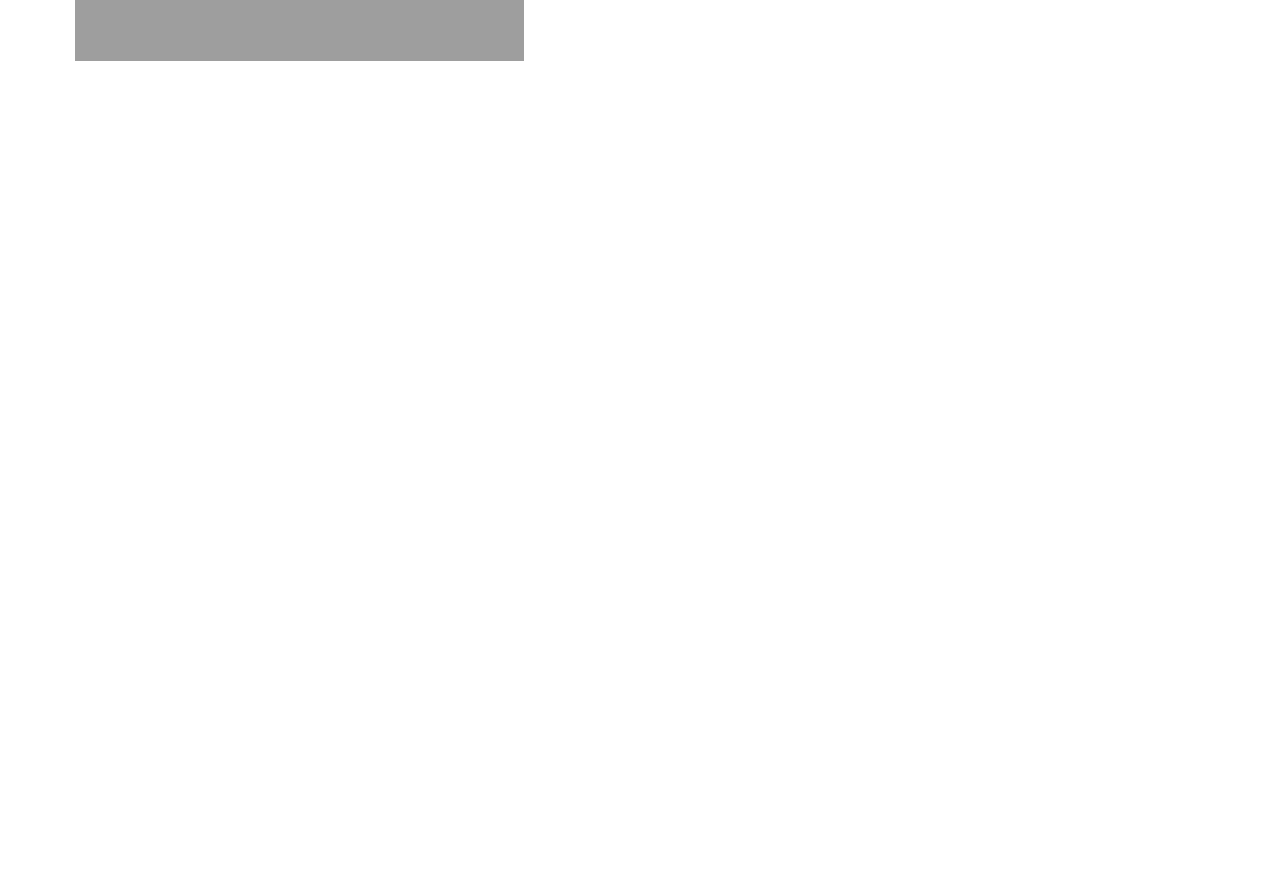
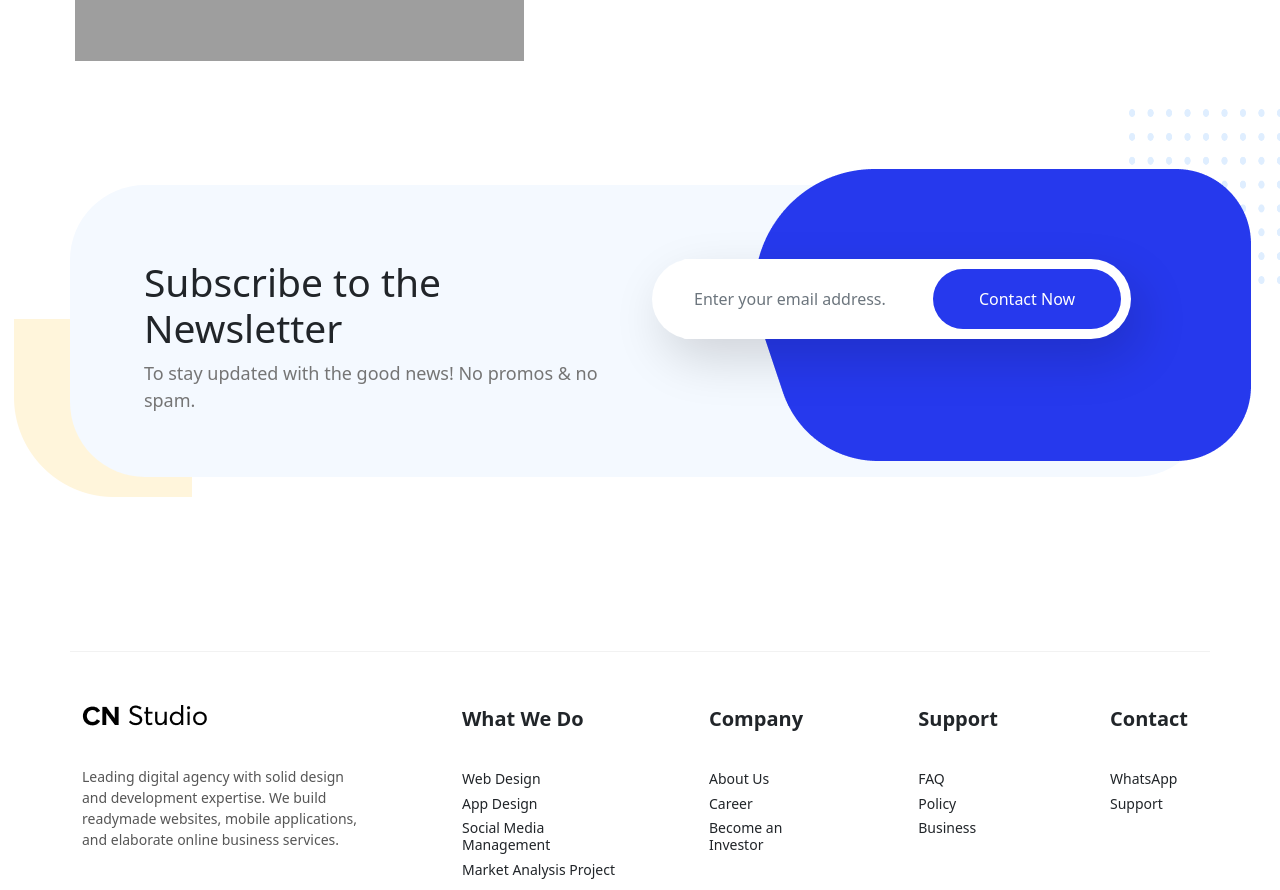
Before and after one commit to Swebi/cn-studio, a plain HTML site: page index.html in a window 1280 px wide. Shown: the part 3181-4071 px from the top of the page. Before the commit the page ends 3420 px from the top, so only its background shows below. Drawn offline with nearby package versions, Linux system fonts and the light colour scheme; grey boxes are pictures that could not be loaded; a script that the page names is missing.

Commit message:
complete with footer

```diff
--- a/index.html
+++ b/index.html
@@ -384,8 +384,156 @@
 
         </div>
 
+        <div class="container" id="newsletter" style="margin-top: 10%; margin-bottom: 7%;">
+
+            <div class="parent">
+
+              <div id="rectangle32">
+                <img src="assets/Rectangle 32.png" height=178 width=178>
+              </div>
+
+              <div id="group73">
+                <img src="assets/Group 73.png" height=175 width=154>
+              </div>
+
+              <div id="rectangle31">
+                <img src="assets/Rectangle 31.png">
+              </div>
+            </div>
+
+          <div class="row" >
+
+            <div class="col-6">
+              <h1 style="font-size: 39px;"> Subscribe to the Newsletter</h1>
+              <p style="font-size: 18px; color:#757575"> To stay updated with the good news! No promos & no spam.
+
+            </div>
+
+            <div class="col-6">
+
+              <div class="input-group" id="newsinput">
+                <input type="text" id="inputtext" class="form-control shadow-none"
+                 placeholder="Enter your email address.">
+                <button class="btn" id="newsbutton" type="submit">Contact Now</button>
+              </div>
+
+            </div>
+
+          </div>
+
+        </div>
+
       </div>
 
     </body>
 
+    <footer>
+
+      <div class="container" id="footer">
+
+        <div class="row">
+
+
+          <div class="col-4" style="padding-top: 50px;">
+
+            <img src="assets/CN Studio Footer.png" >
+
+
+            <p style="font-size: 14px; color: #565656; padding-top: 40px;">
+               Leading digital agency with solid design<br>
+               and development expertise. We build <br>
+               readymade websites, mobile applications,<br>
+                and elaborate online business services.</p>
+
+            <div class="row" style="padding-top: 30px;">
+
+              <div class="col-1" style="margin-right: 5%;">
+                <img src="assets/facebook.png">
+
+              </div>
+
+              <div class="col-1" style="margin-right: 5%;">
+                <img src="assets/twitter.png">
+
+              </div>
+
+              <div class="col-1" style="margin-right: 5%;">
+                <img src="assets/linkedin.png">
+
+
+              </div>
+
+            </div>
+
+          </div>
+
+          <div class="col-2" style="margin-right: 5%; padding-top: 55px;">
+            <h1 style="font-size: 20px; font-weight: 700; margin-bottom: 40px;"> What We Do</h1>
+
+            <h1 style="font-size: 14px; font-weight: 400;"> Web Design</h1>
+
+            <h1 style="font-size: 14px; font-weight: 400;"> App Design</h1>
+
+            <h1 style="font-size: 14px; font-weight: 400;"> Social Media Management</h1>
+
+            <h1 style="font-size: 14px; font-weight: 400;"> Market Analysis Project</h1>
+
+
+          </div>
+
+          <div class="col" style="margin-right: 8%;padding-top: 55px;">
+
+            <h1 style="font-size: 20px; font-weight: 700; margin-bottom: 40px;"> Company</h1>
+
+            <h1 style="font-size: 14px; font-weight: 400;"> About Us</h1>
+
+            <h1 style="font-size: 14px; font-weight: 400;"> Career</h1>
+
+            <h1 style="font-size: 14px; font-weight: 400;"> Become an Investor</h1>
+
+
+
+          </div>
+
+          <div class="col" style="margin-right: 7%;padding-top: 55px;">
+
+
+            <h1 style="font-size: 20px; font-weight: 700; margin-bottom: 40px;"> Support</h1>
+
+            <h1 style="font-size: 14px; font-weight: 400;"> FAQ</h1>
+
+            <h1 style="font-size: 14px; font-weight: 400;"> Policy</h1>
+
+            <h1 style="font-size: 14px; font-weight: 400;"> Business</h1>
+
+          </div>
+
+          <div class="col" >
+
+
+            <h1 style="font-size: 20px; font-weight: 700; margin-bottom: 40px;padding-top: 55px;"> Contact</h1>
+
+            <h1 style="font-size: 14px; font-weight: 400;"> WhatsApp</h1>
+
+            <h1 style="font-size: 14px; font-weight: 400;"> Support</h1>
+
+
+
+          </div>
+
+        </div>
+
+
+
+      </div>
+
+      <p style="text-align: center; font-size: 14px; margin-top: 1%;
+      color:#A4A4A4;"> Copyright © 2023 Coding Ninjas SRM <br> Made By Suhayb </p>
+
+
+    </footer>
+
+
+
+
 </html>
--- a/styles.css
+++ b/styles.css
@@ -1,6 +1,9 @@
 .home{
     overflow-x: hidden; /* Hide horizontal scrollbar */
 }
+
+
+
 #navtop{
     margin-top:2%;
     padding-right: 9%;
@@ -208,3 +211,95 @@
     left: 265px;
 
 }
+
+#newsletter{
+    width: 1197px;
+    height: 292px;
+    border-radius: 75px;
+    background-color: #F4F9FF;
+    margin: auto;
+    padding:6%
+
+
+
+}
+
+
+#newsinput{
+    color: #959595;
+
+
+    background-color: white;
+    padding-left: 30px;
+    width: 479px;
+    height: 80px;
+    font-size: 16px;
+
+    border-radius: 60px;
+    border:0;
+    outline: none;
+
+    box-shadow: 10px 20px 50px 0px #00000026;
+    z-index: 5;
+}
+
+#inputtext{
+    border:0;
+    outline: none;
+    z-index: 5;
+}
+
+
+
+
+
+#newsbutton{
+    color:white;
+    font-size: 16px;
+    font-weight: 400;
+    background-color: #2639ED;
+    width: 188px;
+    height:60px;
+    border-radius: 60px;
+    margin:auto;
+    margin-right: 10px;
+    z-index: 5;
+
+
+}
+
+#rectangle32{
+    position: absolute;
+    z-index: -1;
+    top:60px;
+    left: -130px;
+
+}
+
+#group73{
+    position: absolute;
+    z-index: -1;
+    top:-150px;
+    left: 985px;
+
+}
+
+#rectangle31{
+    position: absolute;
+    z-index: 2;
+    top:-90px;
+    left: 610px;
+
+
+}
+
+#footer{
+    width: 1200px;
+    height: 348px;
+    border-color: #F2F2F2;
+    border-style: solid;
+    border-width: 1px 0px 1px 0px;
+    padding-bottom:0px;
+    margin-bottom: 0px;
+
+}
```
Also changed, not shown: assets/CN Studio Footer.png (added), assets/Group 73.png (added), assets/Rectangle 31.png (added), assets/Rectangle 32.png (added), assets/facebook.png (added), assets/linkedin.png (added), assets/twitter.png (added).
